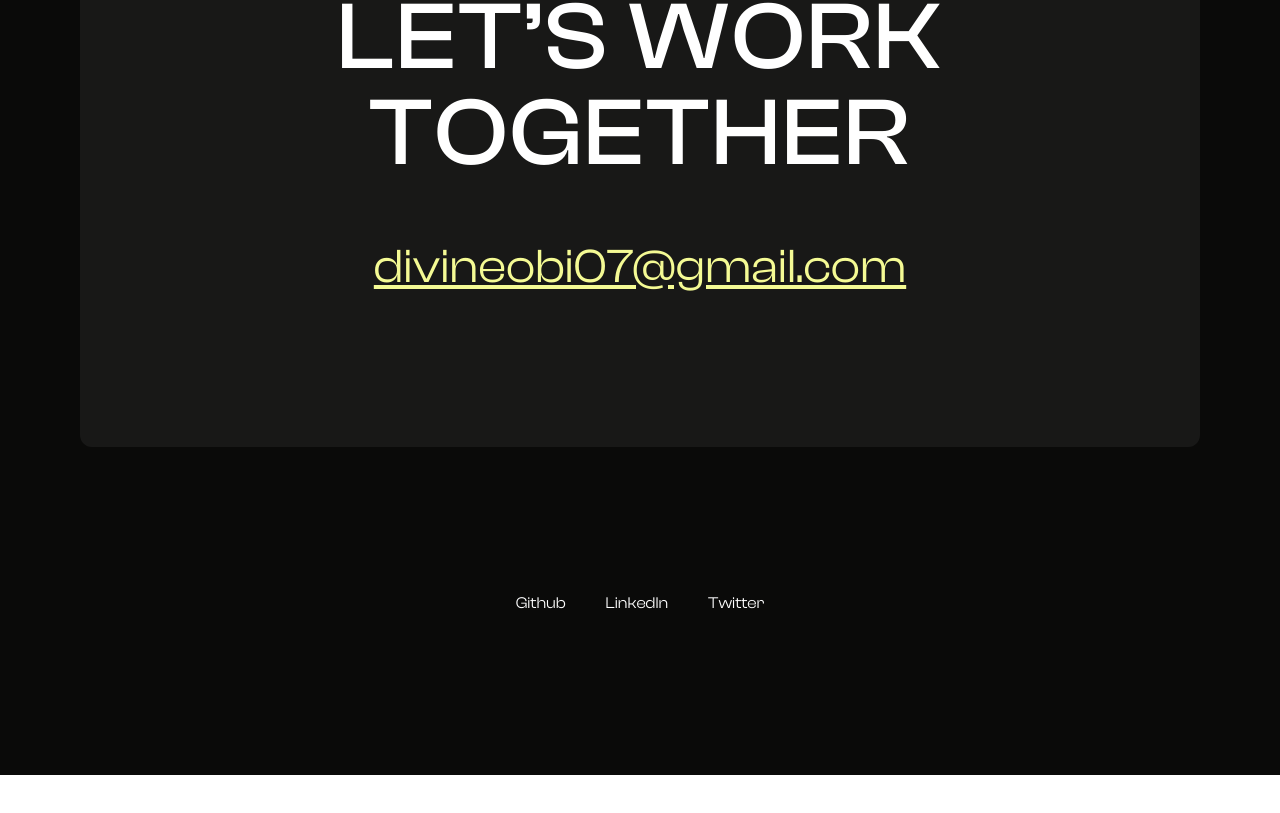
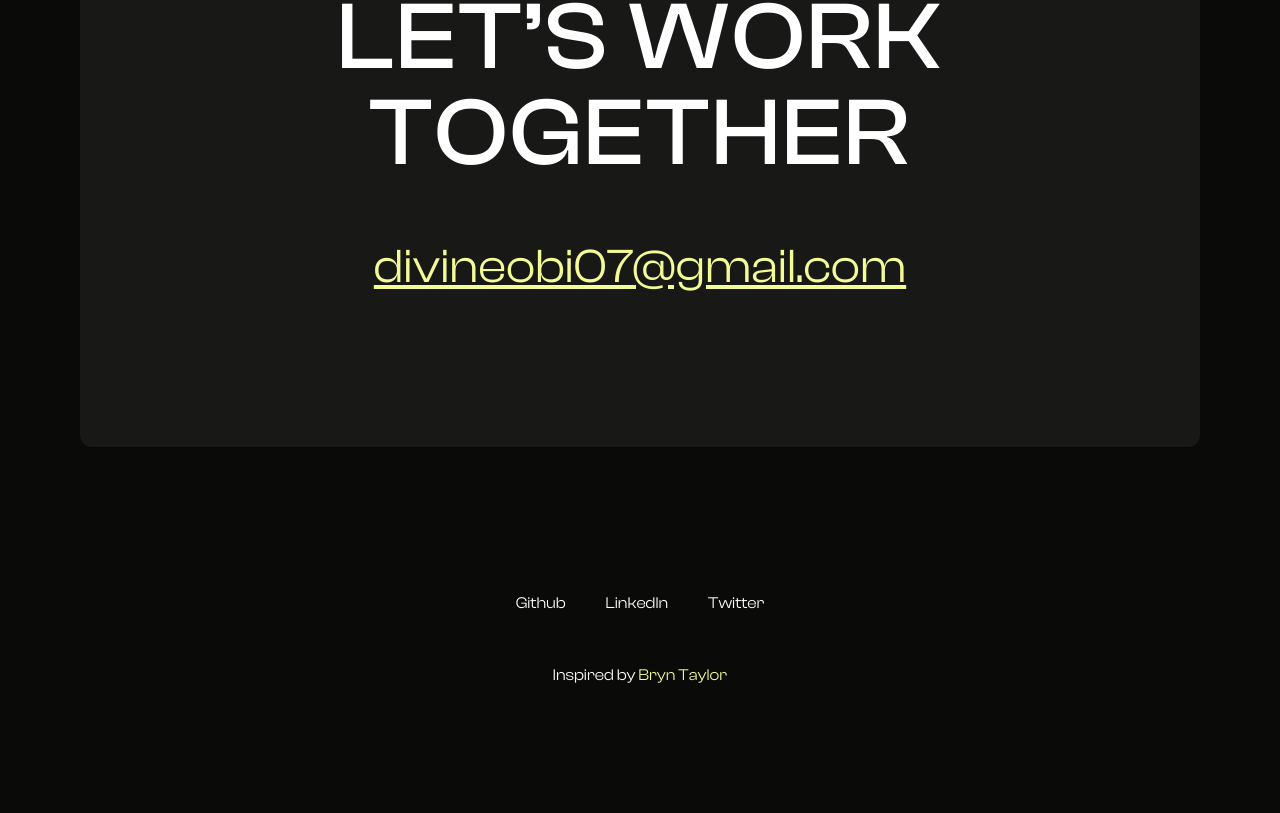
Before and after one commit to Heisdalu/heisdalu_pfolio, a Next.js app: page / in a window 1280 px wide. Shown: the part 3772-4585 px from the top of the page. Before the commit the page ends 4547 px from the top, so only its background shows below. Built offline with nearby package versions, Linux system fonts and the light colour scheme.

Commit message:
inspiration link

```diff
--- a/pages/index.tsx
+++ b/pages/index.tsx
@@ -141,6 +141,18 @@ export default function Home() {
               Twitter
             </a>
           </div>
+          <div className="mt-2 md:mt-[3rem]">
+            Inspired by{" "}
+            <a
+              rel="noreferrer"
+              className="text-yellow"
+              target="_blank"
+              href="https://www.bryntaylor.co.uk/"
+            >
+              {" "}
+              Bryn Taylor
+            </a>
+          </div>
         </footer>
       </div>
     </Wrapper>
```
